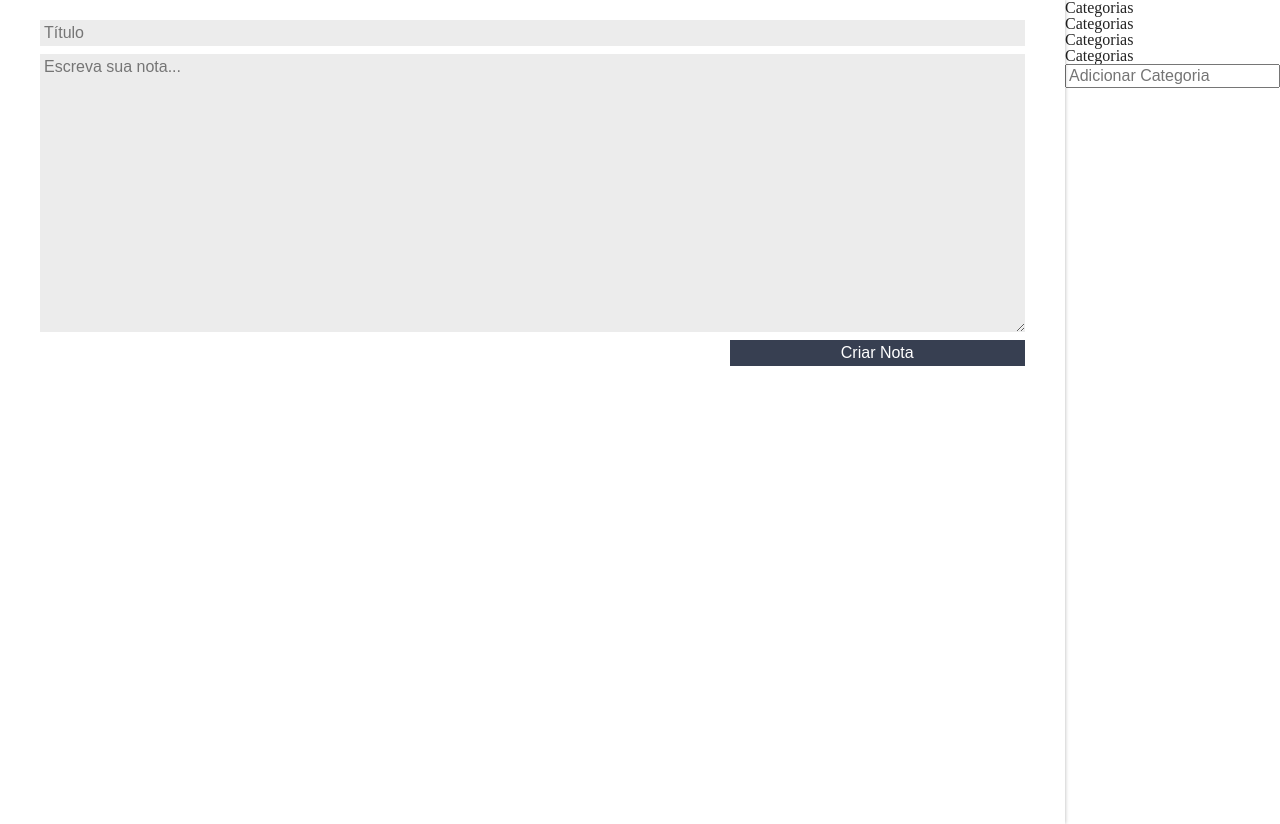
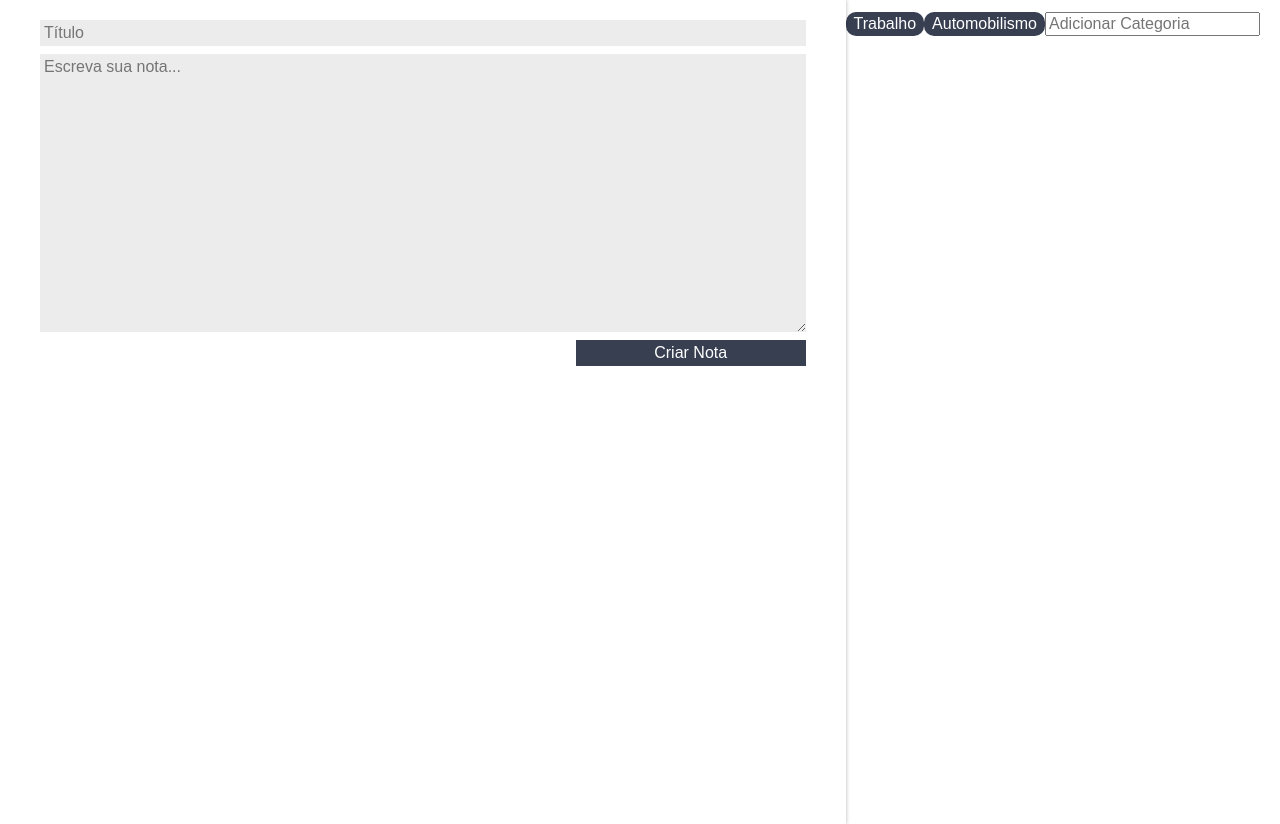
Before and after one commit to renanp96/react_alura, a React (Create React App) app: page / in a window 1280 px wide. Built offline with nearby package versions, Linux system fonts and the light colour scheme.

Commit message:
Ajustando layout via css

```diff
--- a/src/App.js
+++ b/src/App.js
@@ -11,7 +11,7 @@
     super();
     this.state = {
       notas: [],
-      categorias: [],
+      categorias: ["Trabalho", "Automobilismo"],
     };
   }
 
@@ -37,7 +37,7 @@
       <section className="conteudo">
         <FormularioCadastro criarNota={this.criarNota.bind(this)} />
         <main>
-          <ListaDeCategorias/>
+          <ListaDeCategorias categorias={this.state.categorias}/>
           <ListaDeNotas deletarNota={this.deletarNota.bind(this)} notas={this.state.notas} />
         </main>
       </section>
--- a/src/components/ListaDeCategorias/ListaDeCategorias.jsx
+++ b/src/components/ListaDeCategorias/ListaDeCategorias.jsx
@@ -1,5 +1,5 @@
 import React, { Component } from "react";
-import "./style.css"
+import "./style.css";
 
 class ListaDeCategorias extends Component {
 
@@ -13,10 +13,9 @@
         return (
           <section className="lista-categorias">
             <ul className="lista-categorias_lista">
-              <li className="lista-categorias_item">Categorias</li>
-              <li className="lista-categorias_item">Categorias</li>
-              <li className="lista-categorias_item">Categorias</li>
-              <li className="lista-categorias_item">Categorias</li>
+              {this.props.categorias.map((categoria, index) => {
+                return <li key={index} className="lista-categorias_item">{categoria}</li>
+              })}
             </ul>
             <input type="text" className="lista-categorias_input" placeholder="Adicionar Categoria" onKeyUp={this._handlerEventoInput.bind(this)}/>
           </section>
--- a/src/components/ListaDeCategorias/style.css
+++ b/src/components/ListaDeCategorias/style.css
@@ -0,0 +1,21 @@
+.lista-categorias{
+    display: flex;
+    flex-direction: row;
+    margin-top: 12px;
+}
+.lista-categorias_lista{
+    flex: 1;
+    display: flex;
+    flex-direction: row;
+    justify-content: space-evenly;
+}
+.lista-categorias_item{
+    background-color: var(--secundaria);
+    color: white;
+    padding: 4px 8px;
+    border-radius: 10px;
+    font-family: Arial, Helvetica, sans-serif;
+}
+.lista-categorias_input{
+    margin-right: 20px;
+}
--- a/src/components/ListaDeNotas/style.css
+++ b/src/components/ListaDeNotas/style.css
@@ -1,3 +1,4 @@
+
 .lista-notas {
   background-color: var(--fundo);
   flex-grow: 3;
```
Also changed, not shown: src/components/CardNota/style.css (line endings or trailing spaces), src/components/FormularioCadastro/style.css (line endings or trailing spaces). Lines whose indentation alone changed are shown as unchanged.
